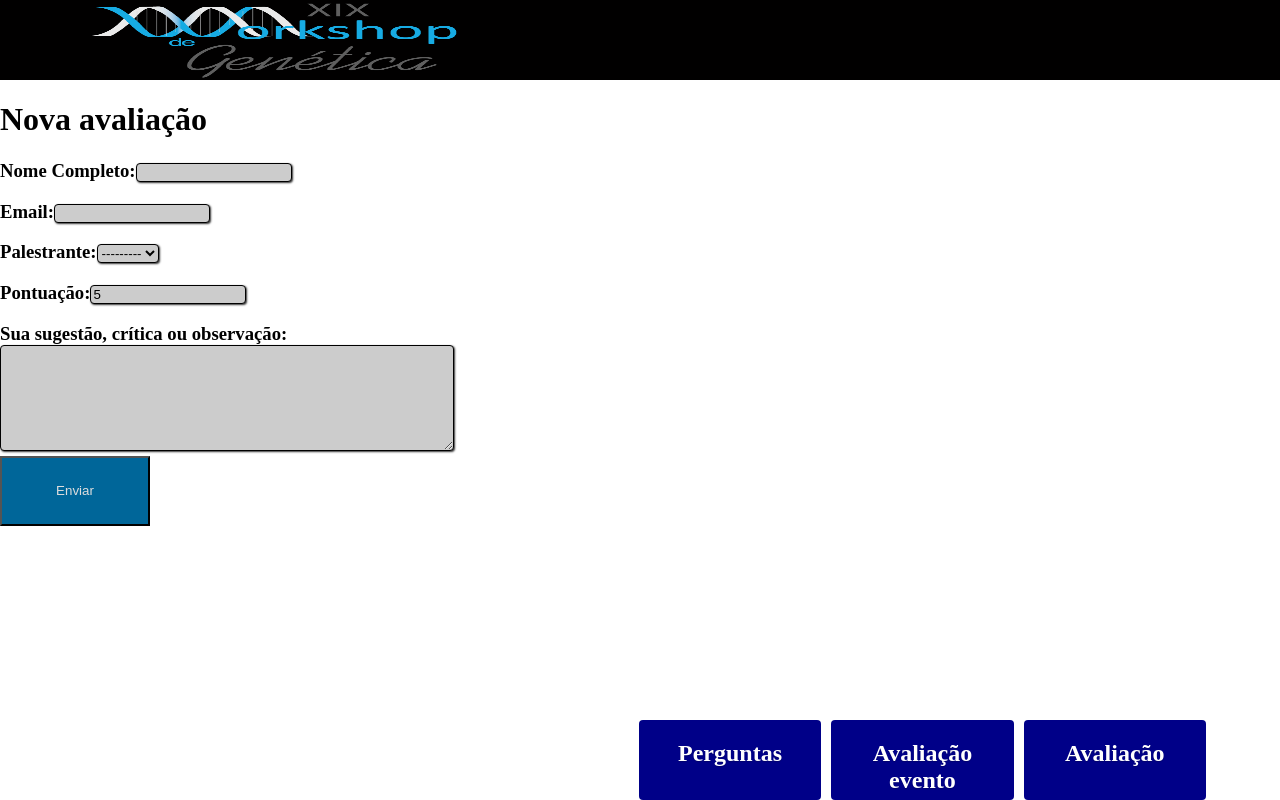
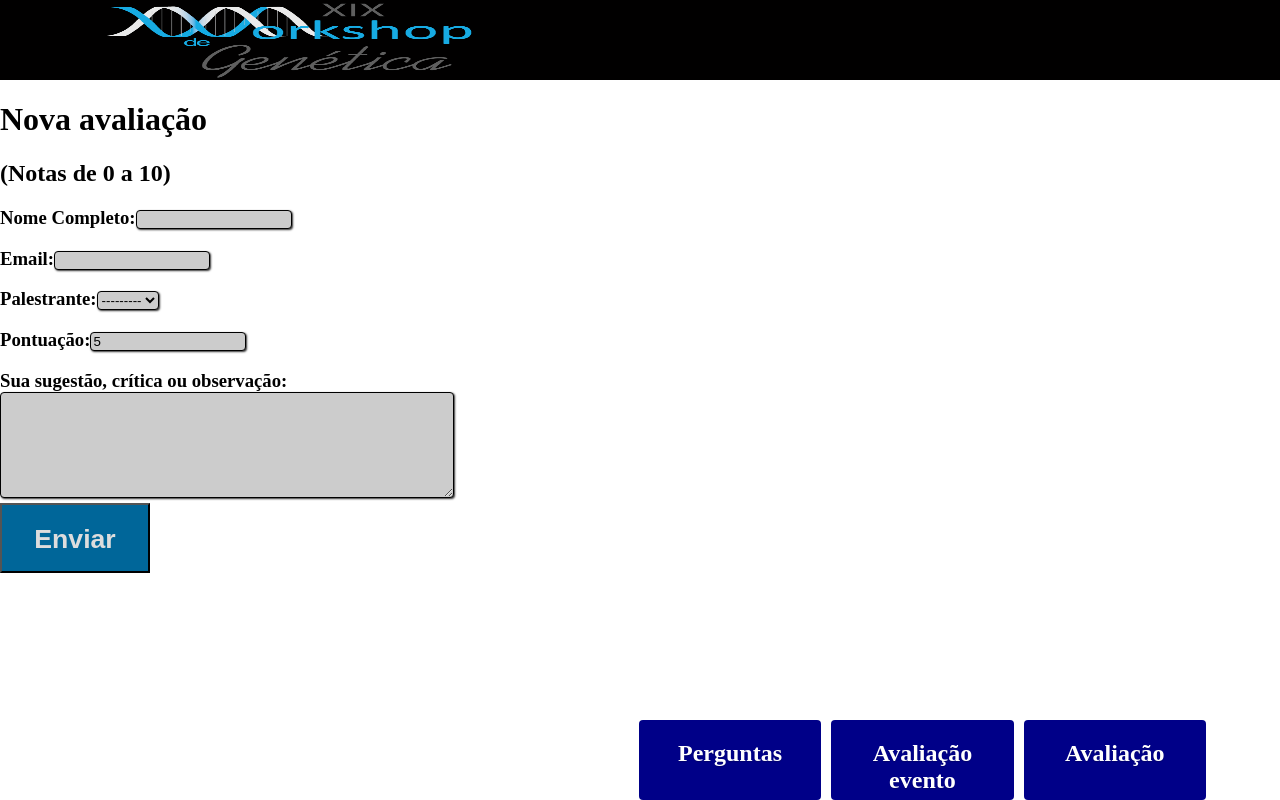
Before and after one commit to victor-s-santos/Workshopgenetica, a Django app: page /graficos/avalia/ in a window 1280 px wide. Run offline with Django 3.2, Linux system fonts and the light colour scheme; data that the repository does not hold is empty.

Commit message:
melhorando o visual

```diff
--- a/ajax/templates/ajax_index.html
+++ b/ajax/templates/ajax_index.html
@@ -57,7 +57,7 @@
 			             		var bola = document.createElement("div");
 			             		bola.setAttribute("class", "bola");
 			             		bola.setAttribute("style", "border: 2.0px solid black;width: 50%;background-color: " + "#7FBF3F;" + ";");
-			             		bola.innerHTML = "<p><h2><b>" + data[i].texto +"</h2></b></p>"+ "<button style='height: 40px; background-color: #7FBF3F'; onclick='estourar(this)';><b>Remova-me</b></button>";
+			             		bola.innerHTML = "<p><h2><b>" + data[i].texto +"</h2></b></p>"+ "<button style='height: 40px; background-color: #7FBF3F'; onclick='estourar(this)';><b>Esconda-me</b></button>";
 			             		$("body").append(bola);
 			             		bola.setAttribute("onclick", "estourar(this)");
 			             		n = n + 1;
--- a/core/static/css/estilos.css
+++ b/core/static/css/estilos.css
@@ -5,7 +5,7 @@ body{
 .logo img{
 	display: hidden;
 	margin: auto;
-  	padding-left: 80px;
+  	padding-left: 95px;
   	width: 30%;
   	height: 80px;
   	margin: 0;
--- a/core/templates/sorteio.html
+++ b/core/templates/sorteio.html
@@ -1,8 +1,8 @@
 {% extends 'base.html' %}
 {% load staticfiles %}
 {% block content %}
-	<h1><p>Lista com todos os emails que avaliaram ao menos uma palestra:</p></h1>
-	<h2><p>{{ lista_emails }}</p></h2>
+	<h1><p>Lista com todos os nomes das pessoas que avaliaram ao menos uma palestra:</p></h1>
+	<h2><p>{{ lista_nomes }}</p></h2><!-- melhorar isso com um laço -->
 	<br>
 	<br>
 	<h1><p>O sorteado foi:</p></h1>
--- a/graficos/templates/avalia.html
+++ b/graficos/templates/avalia.html
@@ -1,7 +1,7 @@
 {% extends 'base.html' %}
 {% load staticfiles %}
 {% block content %}
-<h1>Nova avaliação</h1>
+<h1>Nova avaliação</h1><br><h2>(Notas de 0 a 10)</h2></br>
 <form method="POST" class="post-form">{% csrf_token %}
 {{ form.as_p }}
 <button type="submit" class="save btn btn-default">Save</button>
--- a/graficos/templates/avalia_evento.html
+++ b/graficos/templates/avalia_evento.html
@@ -1,7 +1,7 @@
 {% extends 'base.html' %}
 {% load staticfiles %}
 {% block content %}
-<h1>Por favor, julgue os seguintes itens:</h1>
+<h1>Por favor, julgue os seguintes itens:<br><h2>(Notas de 0 a 10)</h2></h1>
 <div id="post">
 	<form method="POST" class="post-form">{% csrf_token %}
 	<p><h3>Nome Completo:{{ form.nome }}
@@ -18,7 +18,7 @@
 	<br>
 	<p><h3>Sua sugestão, crítica ou observação:<br>{{ form.sugestao }}
 	<br>
-	<button type="submit" class="save btn btn-default">Enviar</button>
+	<button type="submit" class="save btn btn-default"><h1>Enviar</h1></button>
 	</form>
 	<br>
 	<br>
--- a/graficos/templates/avalia_minicurso.html
+++ b/graficos/templates/avalia_minicurso.html
@@ -1,7 +1,7 @@
 {% extends 'base.html' %}
 {% load staticfiles %}
 {% block content %}
-<h1>Nova avaliação</h1>
+<h1>Nova avaliação<br><h2>(Notas de 0 a 10)</h2></h1>
 <div id="post">
 	<form method="POST" class="post-form">{% csrf_token %}
 	<p><h3>Nome Completo:{{ form.nome }}
@@ -18,7 +18,7 @@
 	<br>
 	<p><h3>Pontuação em função da relevância:{{ form.relevancia }}
 	<br>
-	<button type="submit" class="save btn btn-default">Enviar</button>
+	<button type="submit" class="save btn btn-default"><h1>Enviar</h1></button>
 	</form>
 	<br>
 	<br>
--- a/graficos/templates/avalia_palestrante.html
+++ b/graficos/templates/avalia_palestrante.html
@@ -1,7 +1,7 @@
 {% extends 'base.html' %}
 {% load staticfiles %}
 {% block content %}
-<h1>Nova avaliação</h1>
+<h1>Nova avaliação<br><h2>(Notas de 0 a 10)</h2></h1>
 <div id="post">
 	<form method="POST" class="post-form">{% csrf_token %}
 	<p><h3>Nome Completo:{{ form.nome }}
@@ -14,7 +14,7 @@
 	<br>
 	<p><h3>Sua sugestão, crítica ou observação:<br>{{ form.sugestao }}
 	<br>
-	<button type="submit" class="save btn btn-default">Enviar</button>
+	<button type="submit" class="save btn btn-default"><h1>Enviar</h1></button>
 	</form>
 </div>
 {% endblock %}
```
